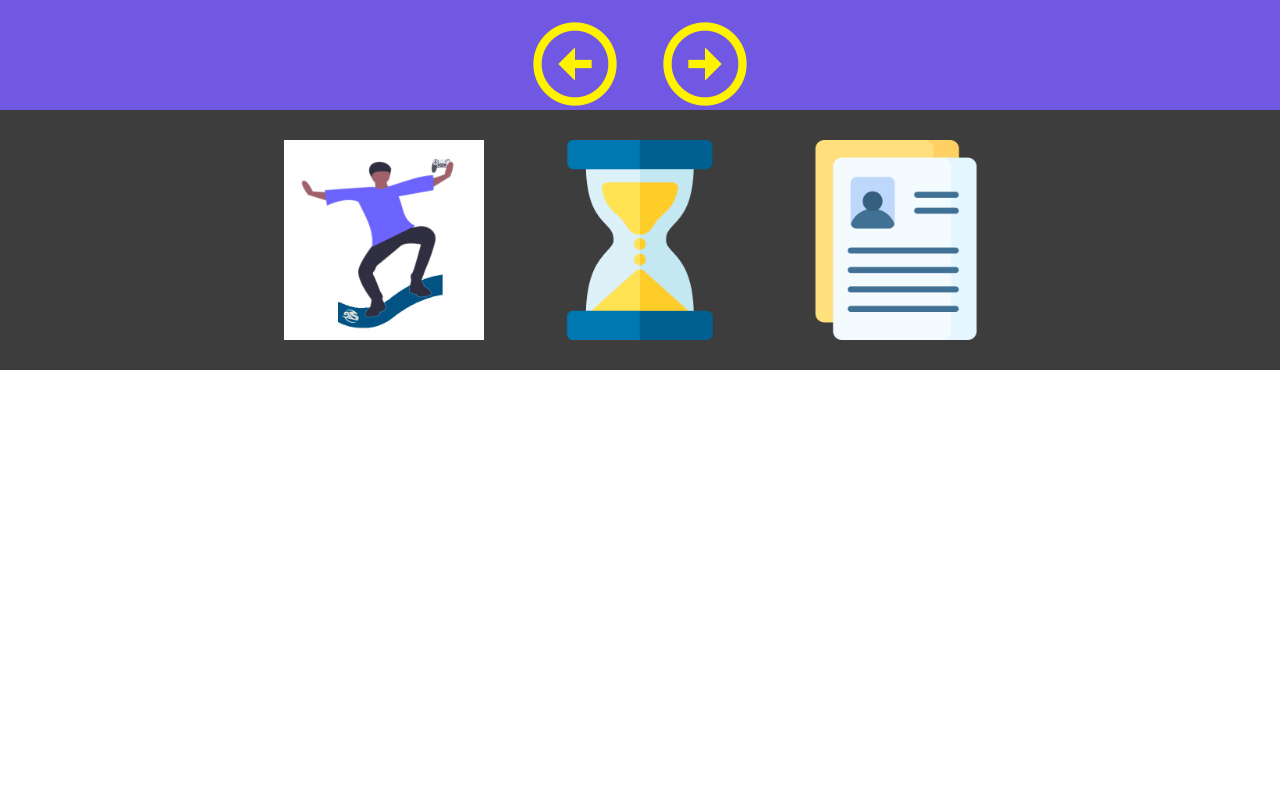
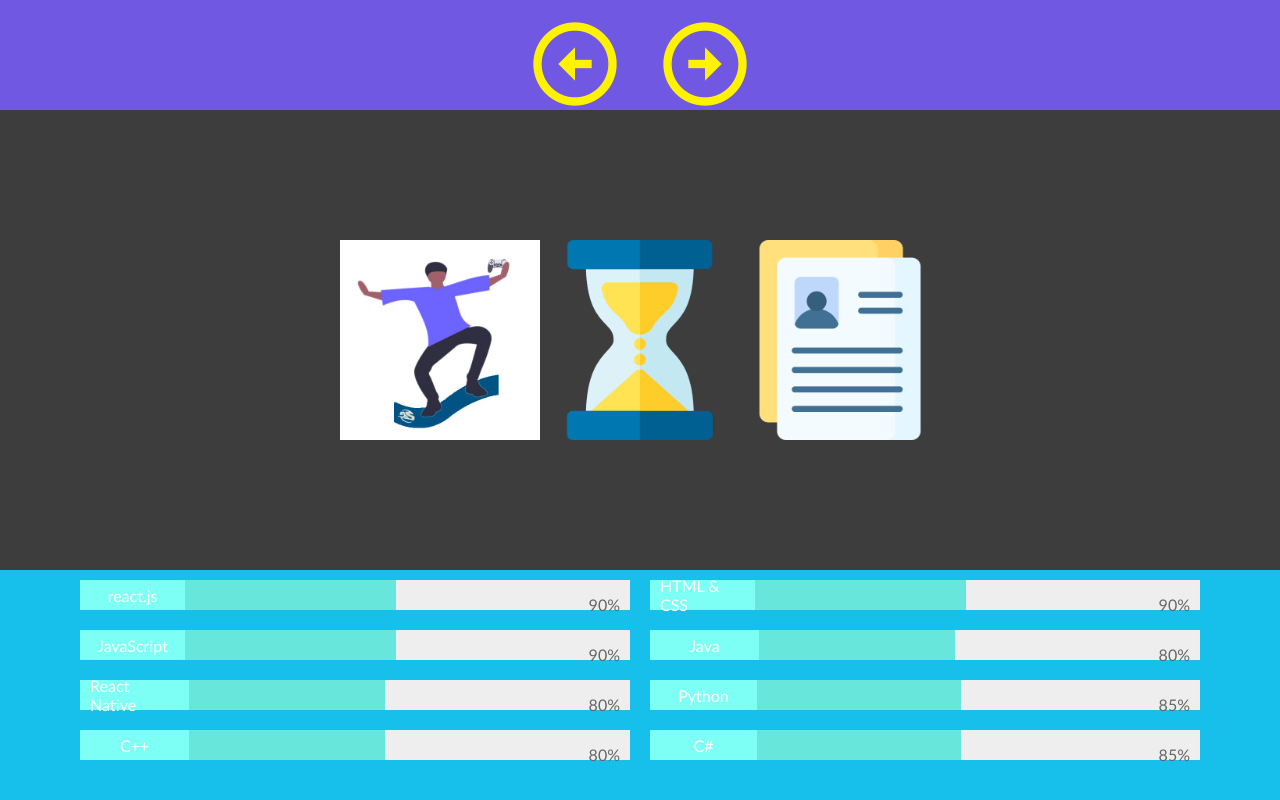
Before and after one commit to ahkaneti/aaronkaneti.com, a React (Create React App) app: page / in a window 1280 px wide. Shown: the part 818-1618 px from the top of the page. Before the commit the page ends 1188 px from the top, so only its background shows below. Built offline with nearby package versions, Linux system fonts and the light colour scheme; what sugar would draw is missing.

Commit message:
Added filter based on skill

```diff
--- a/package.json
+++ b/package.json
@@ -11,6 +11,7 @@
   "dependencies": {
     "react": "^16.13.1",
     "react-dom": "^16.13.1",
+    "react-pdf": "^5.2.0",
     "react-router-dom": "^5.1.2",
     "react-scripts": "^3.4.1",
     "react-use": "^13.27.0",
--- a/src/assets/skills.json
+++ b/src/assets/skills.json
@@ -3,7 +3,7 @@
   { "name": "HTML & CSS", "skill": "90%" },
   { "name": "JavaScript", "skill": "90%" },
   { "name": "Java", "skill": "80%" },
-  { "name": "React Native & Expo", "skill": "80%" },
+  { "name": "React Native", "skill": "80%" },
   { "name": "Python", "skill": "85%" },
   { "name": "C++", "skill": "80%" },
   { "name": "C#", "skill": "85%" }
--- a/src/components/Logo/styles.js
+++ b/src/components/Logo/styles.js
@@ -1,9 +1,8 @@
-import styled from "styled-components";
+import styled from 'styled-components';
 
 export const LogoWrapper = styled.div`
   height: 200px;
   img {
     height: inherit;
   }
-  display: space-between;
 `;
--- /dev/null
+++ b/src/components/Skill/index.js
@@ -0,0 +1,21 @@
+import React from 'react';
+
+import {
+  SkillHolder,
+  NameHolder,
+  PercentageHolder,
+  SkillPercentage,
+  TotalPercentage,
+} from './styled';
+
+export const Skill = ({ skill }) => {
+  return (
+    <SkillHolder>
+      <NameHolder>{skill.name}</NameHolder>
+      <SkillPercentage skill={skill.skill} />
+      <TotalPercentage>
+        <PercentageHolder>{skill.skill}</PercentageHolder>
+      </TotalPercentage>
+    </SkillHolder>
+  );
+};
--- /dev/null
+++ b/src/components/Skill/styled.js
@@ -0,0 +1,37 @@
+import styled from 'styled-components';
+
+export const SkillHolder = styled.div`
+  background: #eee;
+  width: 550px;
+  height: 30px;
+  margin: 10px;
+  display: flex;
+  flex-direction: row;
+  align-items: center;
+  position: relative;
+`;
+
+export const NameHolder = styled.div`
+  height: 100%;
+  width: 200px;
+  padding: 0px 10px;
+  background: #7efff5;
+  display: flex;
+  justify-content: center;
+  align-items: center;
+  color: white;
+`;
+
+export const SkillPercentage = styled.div`
+  background: #67e6dc;
+  width: ${({ skill }) => `${skill}`};
+  height: inherit;
+`;
+export const TotalPercentage = styled.div`
+  width: 100%;
+`;
+export const PercentageHolder = styled.div`
+  position: absolute;
+  right: 10px;
+  color: #666;
+`;
--- a/src/containers/Home/index.js
+++ b/src/containers/Home/index.js
@@ -12,12 +12,15 @@ import {
   UpperHolder,
   LogoHolder,
   SkillFilterWrapper,
+  SkillWrapper,
 } from './styles';
 import './Home.css';
 import { ProjectCard } from 'components/ProjectCard';
 import { PhotoHolder } from 'components/PhotoHolder';
 import { Logo } from 'components/Logo';
 import { SkillButton } from 'components/SkillButton';
+import { Skill } from 'components/Skill';
+import skills from 'assets/skills';
 
 import { PROJECTS } from 'assets/projects.jsx';
 
@@ -35,6 +38,8 @@ export const Home = () => {
       setAneti(true);
     }, 1500);
   }, []);
+
+  //React PDF pages has been installed
 
   useEffect(() => {
     if (lower === projects.length - 3) {
@@ -70,9 +75,9 @@ export const Home = () => {
 
   useEffect(() => {
     const handleUserPress = e => {
-      if (e.key === 'ArrowRight') {
+      if (e.keyCode === 39) {
         nextProject();
-      } else if (e.key === 'ArrowLeft') {
+      } else if (e.keyCode === 37) {
         previousProject();
       }
     };
@@ -85,7 +90,10 @@ export const Home = () => {
   const filterSkill = skill => {
     if (!skill) {
       setProjects(PROJECTS.projects);
+      setMore(true);
+      setLess(true);
     } else {
+      setLower(0);
       setProjects(
         PROJECTS.projects.filter(proj =>
           proj.used_technologies.toLowerCase().includes(skill.toLowerCase())
@@ -174,9 +182,14 @@ export const Home = () => {
       </ProjectCarousel>
       <LogoHolder>
         <Logo hobby={true} />
-        <Logo exp={true} />
+        <Logo exp={true} style={{ margin: '0px 15%' }} />
         <Logo />
       </LogoHolder>
+      <SkillWrapper>
+        {skills.map(skill => {
+          return <Skill skill={skill} key={skill.name} />;
+        })}
+      </SkillWrapper>
     </Screen>
   );
 };
--- a/src/containers/Home/styles.js
+++ b/src/containers/Home/styles.js
@@ -9,6 +9,7 @@ export const Screen = styled.div`
   display: flex;
   flex-direction: column;
   min-height: 100vh;
+  z-index: 0;
 `;
 const showHide = keyframes`
   0% {width:100%;}
@@ -57,20 +58,6 @@ export const SkillFilterWrapper = styled.div`
   flex-direction: row;
   margin-top: 10px;
 `;
-export const SkillButton = styled.div`
-  display: flex;
-  width: 100px;
-  height: 50px;
-  background: darkgrey;
-  font-size: 12px;
-  text-align: center;
-  justify-content: center;
-  align-items: center;
-  margin-left: 10px;
-  &:last-child {
-    /* margin-left: 0px; */
-  }
-`;
 
 export const ProjectHolder = styled.div`
   display: flex;
@@ -94,6 +81,7 @@ export const ProjectCarousel = styled.div`
   input {
     margin-top: 10px;
   }
+  z-index: 1;
 `;
 export const ArrowWrapper = styled.div`
   display: flex;
@@ -123,10 +111,21 @@ export const ProjectCard = styled.div`
   margin: 0 20px;
 `;
 export const LogoHolder = styled.div`
-  justify-content: space-around;
+  justify-content: center;
   align-items: center;
   display: flex;
   height: 200px;
-  width: 60%;
-  margin: 30px 20%;
+  width: 100%;
+  margin: 30px 0;
+  height: 400px;
+  z-index: 1;
 `;
+
+export const SkillWrapper = styled.div`
+  width: 100%;
+  background: #17c0eb;
+  display: grid;
+  grid-template-areas: 'a a' 'a a' 'a a';
+  justify-content: center;
+  padding-bottom: 100px;
+`;
```
Also changed, not shown: 1 other file (tests, documents, lock files or other folders).
